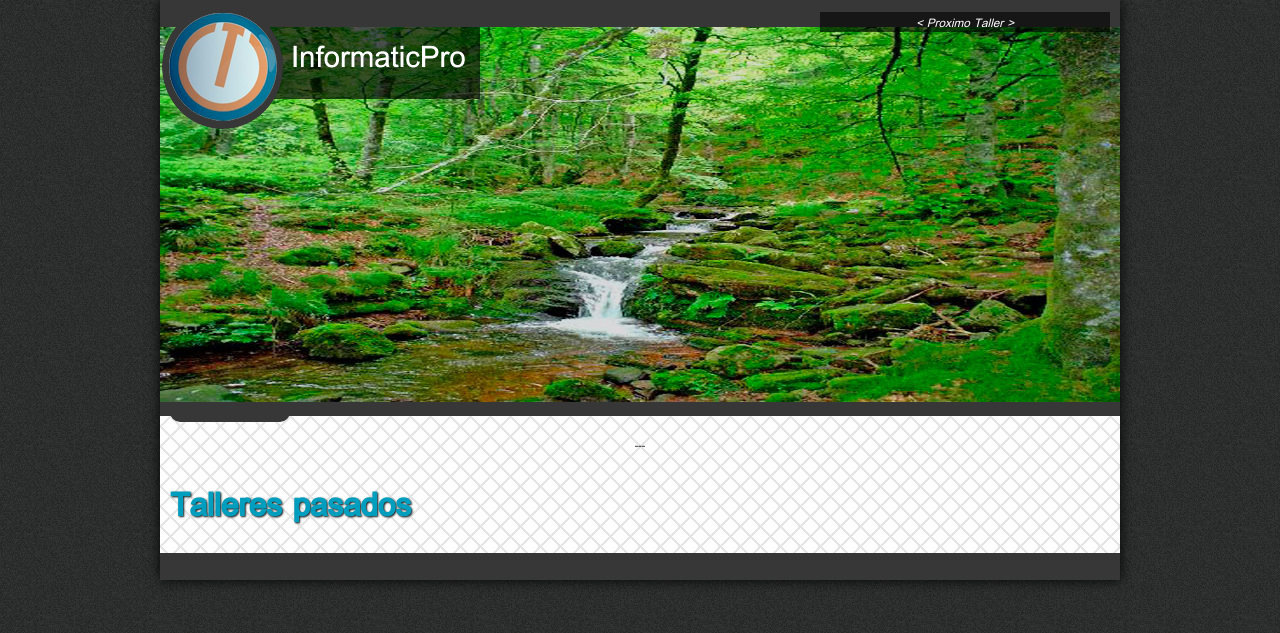
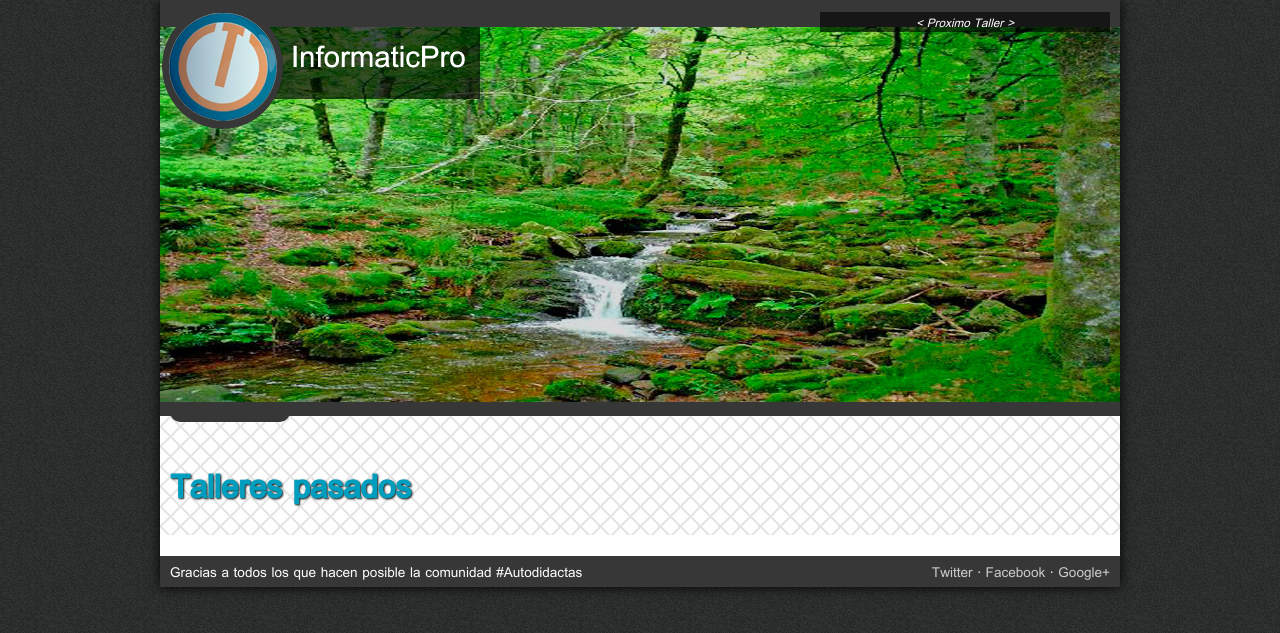
Before and after one commit to Autodidactas/InformaticPro, a Django app: template templates/base.html in a window 1280 px wide. Shown: the top 633 px of the page. Run offline with Django 3.2, Linux system fonts and the light colour scheme; the template is opened without the code that fills it, so the values that code supplies are empty; parts of the project's set-up code (start-up, migrations or seed data) failed here and were passed over; some libraries are stand-ins or nearby versions.

Commit message:
Agregamos las redes sociales en el footer

```diff
--- a/static_media/files/css/styles.css
+++ b/static_media/files/css/styles.css
@@ -43,6 +43,13 @@ fieldset {
 
 textarea {
     resize: vertical;
+}
+a {
+    color: #CCC;
+    text-decoration: none;
+}
+a:hover {
+    color: #fff;
 }
 
 /* ==========================================================================
@@ -303,9 +310,16 @@ article.talleres-domingo p {
  * PIE
  */
 footer {
-    border-top: solid 1.6875em #363736;
+    background: #363736;
+    color: #fff;
+    line-height: 1.5em;
+    font-size: 1.3em;
+    text-align: left;
+    padding: 0 10px;
 }
-
+footer p span {
+    float: right;
+}
 
 /* ==========================================================================
    clases de ayuda
--- a/templates/base.html
+++ b/templates/base.html
@@ -103,7 +103,6 @@
 		<div class="contenido box-sizing clearfix" role="main"><!-- CONTENIDO -->
  {% load magicembed_tags %}
 	{% block contenido %}
-		{{pais}}---{{timestamp}}
 		{% for taller in primervideo %}
 			<article class="talleres-domingo"><!-- TALLERES-DOMINGO -->
 				<div class="imagen-video-taller">
@@ -137,6 +136,7 @@
 			</div><!-- /CONTENIDO -->
 
 			<footer role="contentinfo"><!-- PIE -->
+				<p>Gracias a todos los que hacen posible la comunidad #Autodidactas <span><a href="#" target="_black">Twitter</a> · <a href="#" target="_black">Facebook</a> · <a href="#" target="_black">Google+</a></span></p>
 			</footer><!-- /PIE -->
 
 		</div><!--  /CONTENEDOR-->
```
